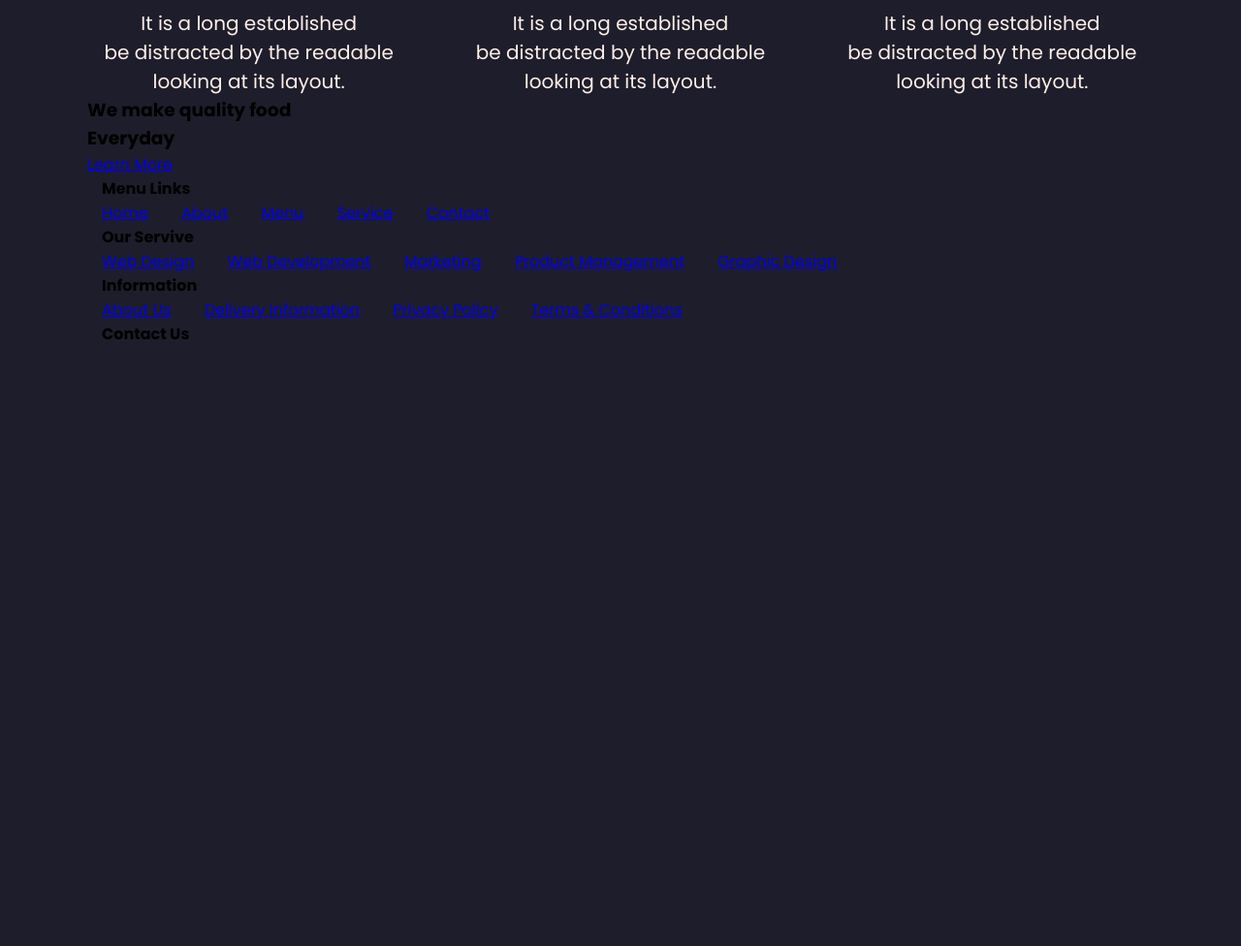
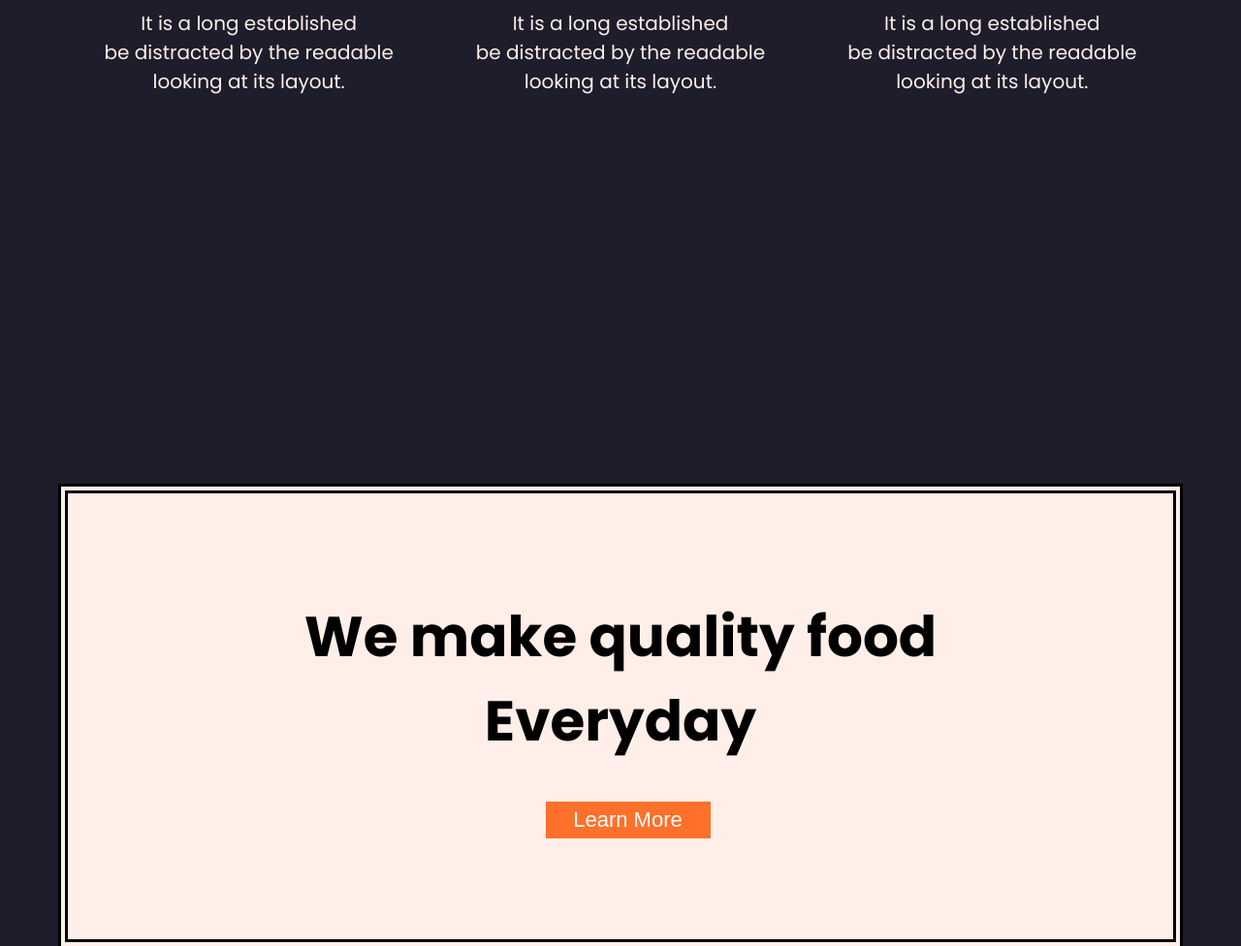
Before and after one commit to DanielAcevedoVega/proyectoWeb, a plain HTML site: page index.html in a window 1280 px wide. Shown: the part 3785-4761 px from the top of the page at 97% size. Before the commit the page ends 4142 px from the top, so only its background shows below. Drawn offline with Linux system fonts and the light colour scheme.

Commit message:
feat: :lipstick: Se dio estilo al footer

```diff
--- a/css/style.css
+++ b/css/style.css
@@ -277,3 +277,65 @@ body{
 .services__box img{
     width: 250px;
 }
+.section__contact {
+    margin-top: 25rem;
+
+}
+.contact__moreInformation {
+    background: var(--color5);
+    display: flex;
+    flex-direction: column;
+    align-items: center;
+    justify-content: center;
+    height: 30rem;
+    border-width: 10px;
+    border-style: double;
+}
+.contact__moreInformation h3{
+    font-size: 58px;
+    color: var(--color4);
+    text-align: center;
+}
+.contact__moreInformation a{
+    background: var(--color1);
+    color: var(--color2);
+    margin-top: 40px;
+    margin-left: 15px;
+    text-decoration: none;
+    font-family: sans-serif;
+    font-size: 22px;
+    width: 170px;
+    height: 38px;
+    display: flex;
+    justify-content: center;
+    align-items: center;
+}
+.contact__informationContact {
+    margin-top: 10rem;
+    background: red;
+    display: flex;
+    justify-content: space-around;
+    padding-bottom: 2rem;
+}
+.informationContact__footer {
+    display: flex;
+    flex-direction: column;
+
+}
+.informationContact__footer h4,
+.informationContact__footer a{
+    color: var(--color2);
+}
+.informationContact__footer h4::after{
+    background: blue;
+    content: '';
+    display: block;
+    position: relative;
+    width: 2vw;
+    border: 1px solid #ff702a;
+    margin-top: 4px;
+    margin-bottom: 10px;
+}
+.informationContact__footer a{
+    text-decoration: none;
+}
```
